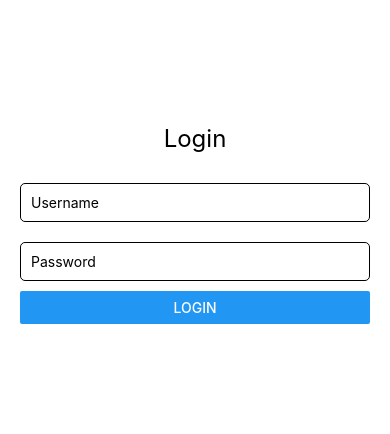
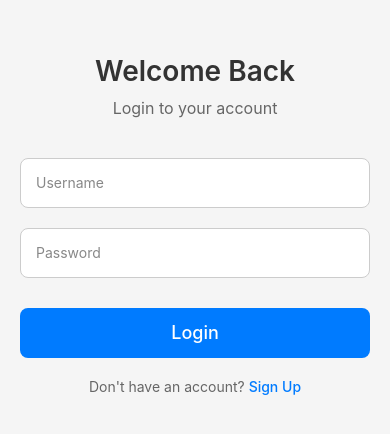
Before and after one commit to Mika0308/SWD392, a React Native app: screen / in a window 390 px wide. Shown: the part 198-632 px from the top of the page. Built offline with nearby package versions, Linux system fonts and the light colour scheme.

Commit message:
fix UI Login

```diff
--- a/src/screens/LoginScreen.tsx
+++ b/src/screens/LoginScreen.tsx
@@ -1,6 +1,6 @@
 // LoginScreen.tsx
 import React, { useState } from 'react';
-import { View, TextInput, Button, Text, StyleSheet } from 'react-native';
+import { View, TextInput, TouchableOpacity, Text, StyleSheet } from 'react-native';
 
 interface Props {
     onLogin: (username: string, password: string) => void;
@@ -11,18 +11,20 @@ const LoginScreen: React.FC<Props> = ({ onLogin }) => {
     const [password, setPassword] = useState('');
 
     const handleLogin = () => {
-        // Call the onLogin function passed as a prop when the login button is pressed
         onLogin(username, password);
     };
 
     return (
         <View style={styles.container}>
-            <Text style={styles.title}>Login</Text>
+            <Text style={styles.title}>Welcome Back</Text>
+            <Text style={styles.subtitle}>Login to your account</Text>
+
             <TextInput
                 style={styles.input}
                 placeholder="Username"
                 value={username}
                 onChangeText={setUsername}
+                placeholderTextColor="#888"
             />
             <TextInput
                 style={styles.input}
@@ -30,8 +32,16 @@ const LoginScreen: React.FC<Props> = ({ onLogin }) => {
                 value={password}
                 onChangeText={setPassword}
                 secureTextEntry
+                placeholderTextColor="#888"
             />
-            <Button title="Login" onPress={handleLogin} />
+
+            <TouchableOpacity style={styles.button} onPress={handleLogin}>
+                <Text style={styles.buttonText}>Login</Text>
+            </TouchableOpacity>
+
+            <Text style={styles.footerText}>
+                Don't have an account? <Text style={styles.signupText}>Sign Up</Text>
+            </Text>
         </View>
     );
 };
@@ -40,18 +50,52 @@ const styles = StyleSheet.create({
     container: {
         flex: 1,
         justifyContent: 'center',
+        alignItems: 'center',
+        backgroundColor: '#f5f5f5',
         padding: 20,
     },
     title: {
-        fontSize: 24,
-        marginBottom: 20,
-        textAlign: 'center',
+        fontSize: 28,
+        fontWeight: '600',
+        color: '#333',
+        marginBottom: 10,
+    },
+    subtitle: {
+        fontSize: 16,
+        color: '#666',
+        marginBottom: 30,
     },
     input: {
+        width: '100%',
+        height: 50,
+        borderColor: '#ccc',
         borderWidth: 1,
-        padding: 10,
+        borderRadius: 8,
+        paddingHorizontal: 15,
         marginVertical: 10,
-        borderRadius: 5,
+        backgroundColor: '#fff',
+    },
+    button: {
+        width: '100%',
+        height: 50,
+        backgroundColor: '#007BFF',
+        borderRadius: 8,
+        justifyContent: 'center',
+        alignItems: 'center',
+        marginVertical: 20,
+    },
+    buttonText: {
+        color: '#fff',
+        fontSize: 18,
+        fontWeight: '500',
+    },
+    footerText: {
+        fontSize: 14,
+        color: '#666',
+    },
+    signupText: {
+        color: '#007BFF',
+        fontWeight: '500',
     },
 });
 
```
